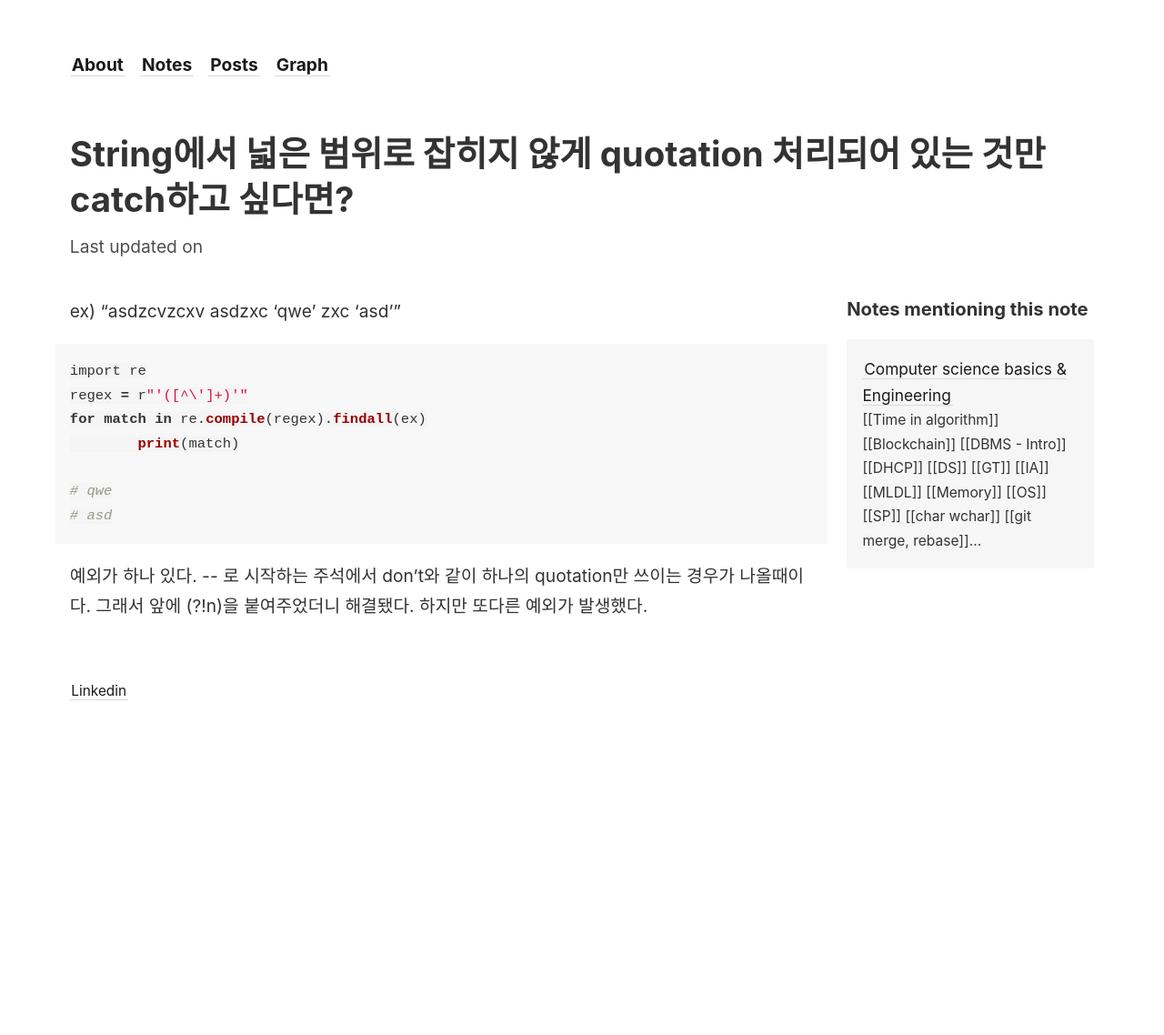
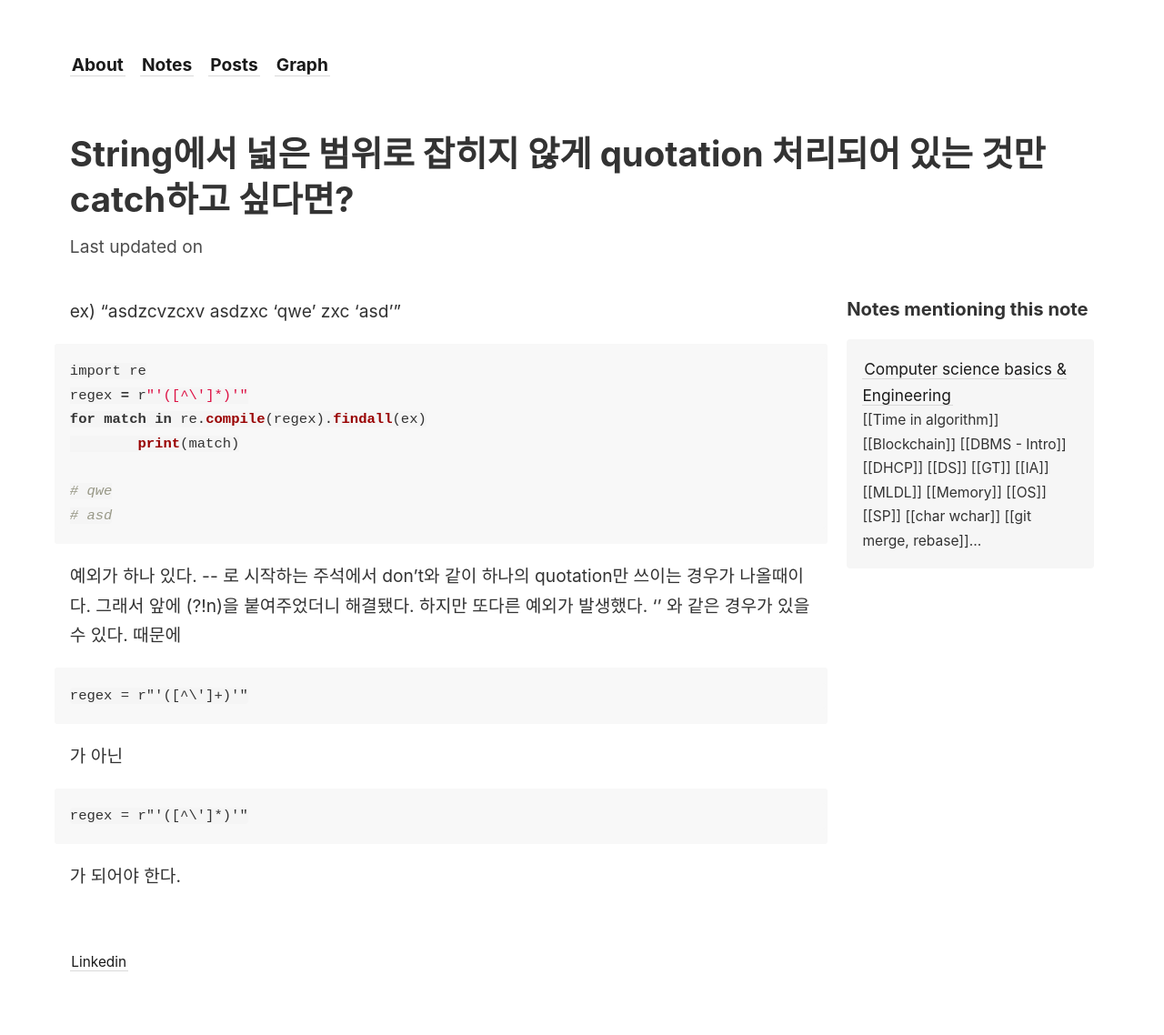
Before and after one commit to hyoinandout/hyoinandout.github.io, a Jekyll site: the page built from _notes/0_computer-science-basics & engineering/05_modern-basics/string에서 넓은 범위로 잡히지 않게 quotation 처리되어 있는 것만 catch하고 싶다면?.md, in a window 1280 px wide. Shown: the whole page at 91% size. Built offline with Jekyll 4.4.1, drawn with Linux system fonts in a browser that asks for light colours; before the commit the page ends 900 px from its top, so only the background shows below that.

Commit message:
vault backup: 2023-02-01 20:57:57

````diff
--- a/_notes/0_computer-science-basics & engineering/05_modern-basics/string에서 넓은 범위로 잡히지 않게 quotation 처리되어 있는 것만 catch하고 싶다면?.md
+++ b/_notes/0_computer-science-basics & engineering/05_modern-basics/string에서 넓은 범위로 잡히지 않게 quotation 처리되어 있는 것만 catch하고 싶다면?.md
@@ -4,7 +4,7 @@
 ex) "asdzcvzcxv asdzxc 'qwe' zxc 'asd'"
 ```python
 import re
-regex = r"'([^\']+)'"
+regex = r"'([^\']*)'"
 for match in re.compile(regex).findall(ex)
 	print(match)
 
@@ -16,4 +16,13 @@ for match in re.compile(regex).findall(ex)
 \-\- 로 시작하는 주석에서 don't와 같이 하나의 quotation만 쓰이는 경우가 나올때이다.
 그래서 앞에
 (?!n)을 붙여주었더니 해결됐다.
-하지만 또다른 예외가 발생했다.
+하지만 또다른 예외가 발생했다. '' 와 같은 경우가 있을 수 있다.
+때문에
+```
+regex = r"'([^\']+)'"
+```
+가 아닌
+```
+regex = r"'([^\']*)'"
+```
+가 되어야 한다.
````
